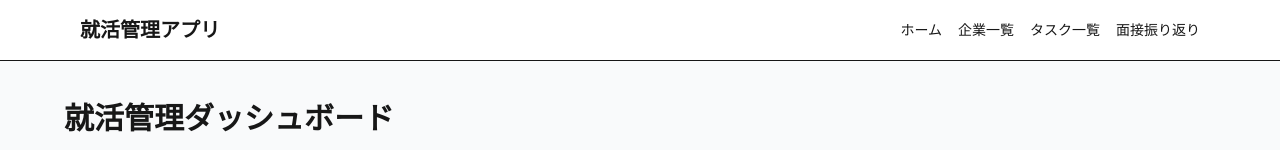
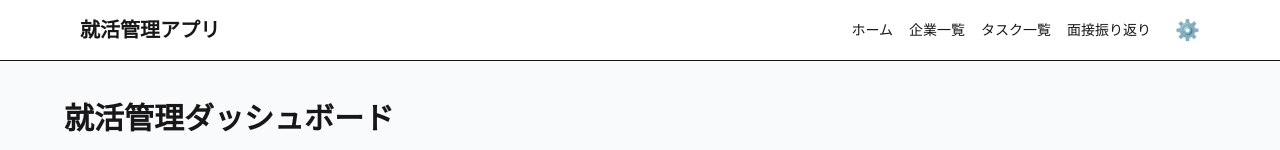
Before and after one commit to Baba-1811/job-manager, a Next.js app: page / in a window 1280 px wide. Shown: the top 150 px of the page. Built offline with nearby package versions, Linux system fonts and the light colour scheme; no server answers.

Commit message:
表示設定機能追加(文字サイズ・テーマカラー・フォント)

```diff
--- a/app/components/Header.tsx
+++ b/app/components/Header.tsx
@@ -1,13 +1,17 @@
-// app/components/Header.tsx
 "use client";
 
 import Link from "next/link";
 import { signOut, useSession } from "next-auth/react";
 import { useState } from "react";
+import SettingsPanel from "./SettingsPanel";
+import { useSettings, getSettingsClasses } from "../contexts/SettingsContext";
 
 export default function Header() {
   const { data: session } = useSession();
   const [menuOpen, setMenuOpen] = useState(false);
+  const [settingsOpen, setSettingsOpen] = useState(false);
+  const { settings } = useSettings();
+  const { themeColorClass } = getSettingsClasses(settings);
 
   return (
     <header className="border-b bg-white">
@@ -16,26 +20,53 @@ export default function Header() {
           就活管理アプリ
         </Link>
 
-        {/* ハンバーガーボタン（スマホのみ表示） */}
-        <button
-          className="md:hidden text-2xl"
-          onClick={() => setMenuOpen(!menuOpen)}
-        >
-          {menuOpen ? "✕" : "☰"}
-        </button>
+        {/* スマホ：ハンバーガー＋設定ボタン */}
+        <div className="flex items-center gap-3 md:hidden">
+          <div className="relative">
+            <button
+              onClick={() => { setSettingsOpen(!settingsOpen); setMenuOpen(false); }}
+              className="text-xl"
+            >
+              ⚙️
+            </button>
+            {settingsOpen && (
+              <SettingsPanel onClose={() => setSettingsOpen(false)} />
+            )}
+          </div>
+          <button
+            className="text-2xl"
+            onClick={() => { setMenuOpen(!menuOpen); setSettingsOpen(false); }}
+          >
+            {menuOpen ? "✕" : "☰"}
+          </button>
+        </div>
 
-        {/* PCナビ（md以上で表示） */}
+        {/* PCナビ */}
         <nav className="hidden md:flex gap-4 text-sm items-center">
           <Link href="/" className="hover:underline">ホーム</Link>
           <Link href="/companies" className="hover:underline">企業一覧</Link>
           <Link href="/tasks" className="hover:underline">タスク一覧</Link>
           <Link href="/reviews" className="hover:underline">面接振り返り</Link>
+
+          {/* 設定ボタン（PC） */}
+          <div className="relative ml-2">
+            <button
+              onClick={() => setSettingsOpen(!settingsOpen)}
+              className="text-xl hover:opacity-70"
+            >
+              ⚙️
+            </button>
+            {settingsOpen && (
+              <SettingsPanel onClose={() => setSettingsOpen(false)} />
+            )}
+          </div>
+
           {session?.user && (
-            <div className="flex items-center gap-3 ml-4">
+            <div className="flex items-center gap-3 ml-2">
               <span className="text-gray-500">{session.user.name}</span>
               <button
                 onClick={() => signOut({ callbackUrl: "/login" })}
-                className="bg-gray-100 hover:bg-gray-200 px-3 py-1 rounded text-sm"
+                className={`${themeColorClass} hover:opacity-80 px-3 py-1 rounded text-sm text-white`}
               >
                 ログアウト
               </button>
@@ -44,19 +75,19 @@ export default function Header() {
         </nav>
       </div>
 
-      {/* スマホメニュー（開いた時だけ表示） */}
+      {/* スマホメニュー */}
       {menuOpen && (
         <nav className="md:hidden border-t bg-white px-4 py-3 flex flex-col gap-3 text-sm">
-          <Link href="/" onClick={() => setMenuOpen(false)} className="hover:underline">ホーム</Link>
-          <Link href="/companies" onClick={() => setMenuOpen(false)} className="hover:underline">企業一覧</Link>
-          <Link href="/tasks" onClick={() => setMenuOpen(false)} className="hover:underline">タスク一覧</Link>
-          <Link href="/reviews" onClick={() => setMenuOpen(false)} className="hover:underline">面接振り返り</Link>
+          <Link href="/" onClick={() => setMenuOpen(false)}>ホーム</Link>
+          <Link href="/companies" onClick={() => setMenuOpen(false)}>企業一覧</Link>
+          <Link href="/tasks" onClick={() => setMenuOpen(false)}>タスク一覧</Link>
+          <Link href="/reviews" onClick={() => setMenuOpen(false)}>面接振り返り</Link>
           {session?.user && (
             <div className="flex items-center justify-between pt-2 border-t">
               <span className="text-gray-500">{session.user.name}</span>
               <button
                 onClick={() => signOut({ callbackUrl: "/login" })}
-                className="bg-gray-100 hover:bg-gray-200 px-3 py-1 rounded text-sm"
+                className={`${themeColorClass} hover:opacity-80 px-3 py-1 rounded text-sm text-white`}
               >
                 ログアウト
               </button>
--- /dev/null
+++ b/app/components/SettingsPanel.tsx
@@ -0,0 +1,83 @@
+"use client";
+
+import { useSettings, getSettingsClasses } from "../contexts/SettingsContext";
+
+export default function SettingsPanel({ onClose }: { onClose: () => void }) {
+  const { settings, updateSettings } = useSettings();
+  const { themeColorClass } = getSettingsClasses(settings);
+
+  return (
+    <div className="absolute right-0 top-12 z-50 w-72 rounded-xl border bg-white shadow-lg p-5">
+      <div className="flex items-center justify-between mb-4">
+        <h3 className="font-semibold text-base">表示設定</h3>
+        <button onClick={onClose} className="text-gray-400 hover:text-black text-lg">✕</button>
+      </div>
+
+      {/* 文字の大きさ */}
+      <div className="mb-4">
+        <label className="block text-sm font-medium text-gray-700 mb-2">文字の大きさ</label>
+        <div className="flex gap-2">
+          {(["small", "medium", "large"] as const).map((size) => (
+            <button
+              key={size}
+              onClick={() => updateSettings({ fontSize: size })}
+              className={`flex-1 rounded-md border py-2 text-sm transition-colors ${
+                settings.fontSize === size
+                  ? `${themeColorClass} text-white border-transparent`
+                  : "hover:bg-gray-50"
+              }`}
+            >
+              {{ small: "小", medium: "中", large: "大" }[size]}
+            </button>
+          ))}
+        </div>
+      </div>
+
+      {/* テーマカラー */}
+      <div className="mb-4">
+        <label className="block text-sm font-medium text-gray-700 mb-2">テーマカラー</label>
+        <div className="flex gap-3">
+          {(["black", "blue", "green", "rose"] as const).map((color) => {
+            const bgClass = {
+              black: "bg-black",
+              blue: "bg-blue-600",
+              green: "bg-green-600",
+              rose: "bg-rose-600",
+            }[color];
+            return (
+              <button
+                key={color}
+                onClick={() => updateSettings({ themeColor: color })}
+                className={`w-9 h-9 rounded-full ${bgClass} transition-transform ${
+                  settings.themeColor === color
+                    ? "ring-2 ring-offset-2 ring-gray-400 scale-110"
+                    : "hover:scale-105"
+                }`}
+              />
+            );
+          })}
+        </div>
+      </div>
+
+      {/* フォント */}
+      <div>
+        <label className="block text-sm font-medium text-gray-700 mb-2">フォント</label>
+        <div className="flex gap-2">
+          {(["sans", "serif", "mono"] as const).map((font) => (
+            <button
+              key={font}
+              onClick={() => updateSettings({ fontFamily: font })}
+              className={`flex-1 rounded-md border py-2 text-sm transition-colors ${
+                settings.fontFamily === font
+                  ? `${themeColorClass} text-white border-transparent`
+                  : "hover:bg-gray-50"
+              }`}
+            >
+              {{ sans: "ゴシック", serif: "明朝", mono: "等幅" }[font]}
+            </button>
+          ))}
+        </div>
+      </div>
+    </div>
+  );
+}
--- /dev/null
+++ b/app/components/SettingsWrapper.tsx
@@ -0,0 +1,14 @@
+"use client";
+
+import { useSettings, getSettingsClasses } from "../contexts/SettingsContext";
+
+export default function SettingsWrapper({ children }: { children: React.ReactNode }) {
+  const { settings } = useSettings();
+  const { fontSizeClass, fontFamilyClass } = getSettingsClasses(settings);
+
+  return (
+    <div className={`${fontSizeClass} ${fontFamilyClass}`}>
+      {children}
+    </div>
+  );
+}
--- /dev/null
+++ b/app/contexts/SettingsContext.tsx
@@ -0,0 +1,79 @@
+"use client";
+
+import { createContext, useContext, useEffect, useState } from "react";
+
+type FontSize = "small" | "medium" | "large";
+type ThemeColor = "black" | "blue" | "green" | "rose";
+type FontFamily = "sans" | "serif" | "mono";
+
+type Settings = {
+  fontSize: FontSize;
+  themeColor: ThemeColor;
+  fontFamily: FontFamily;
+};
+
+type SettingsContextType = {
+  settings: Settings;
+  updateSettings: (newSettings: Partial<Settings>) => void;
+};
+
+const defaultSettings: Settings = {
+  fontSize: "medium",
+  themeColor: "black",
+  fontFamily: "sans",
+};
+
+const SettingsContext = createContext<SettingsContextType>({
+  settings: defaultSettings,
+  updateSettings: () => {},
+});
+
+export function SettingsProvider({ children }: { children: React.ReactNode }) {
+  const [settings, setSettings] = useState<Settings>(defaultSettings);
+
+  // LocalStorageから読み込み
+  useEffect(() => {
+    const saved = localStorage.getItem("app-settings");
+    if (saved) {
+      setSettings(JSON.parse(saved));
+    }
+  }, []);
+
+  const updateSettings = (newSettings: Partial<Settings>) => {
+    const updated = { ...settings, ...newSettings };
+    setSettings(updated);
+    localStorage.setItem("app-settings", JSON.stringify(updated));
+  };
+
+  return (
+    <SettingsContext.Provider value={{ settings, updateSettings }}>
+      {children}
+    </SettingsContext.Provider>
+  );
+}
+
+export const useSettings = () => useContext(SettingsContext);
+
+// 設定値をTailwindクラスに変換するヘルパー
+export function getSettingsClasses(settings: Settings) {
+  const fontSizeClass = {
+    small: "text-sm",
+    medium: "text-base",
+    large: "text-lg",
+  }[settings.fontSize];
+
+  const themeColorClass = {
+    black: "bg-black",
+    blue: "bg-blue-600",
+    green: "bg-green-600",
+    rose: "bg-rose-600",
+  }[settings.themeColor];
+
+  const fontFamilyClass = {
+    sans: "font-sans",
+    serif: "font-serif",
+    mono: "font-mono",
+  }[settings.fontFamily];
+
+  return { fontSizeClass, themeColorClass, fontFamilyClass };
+}
--- a/app/layout.tsx
+++ b/app/layout.tsx
@@ -2,6 +2,8 @@ import type { Metadata } from "next";
 import "./globals.css";
 import Header from "./components/Header";
 import { SessionProvider } from "next-auth/react";
+import { SettingsProvider } from "./contexts/SettingsContext";
+import SettingsWrapper from "./components/SettingsWrapper";
 
 export const metadata: Metadata = {
   title: "就活管理アプリ",
@@ -17,8 +19,12 @@ export default function RootLayout({
     <html lang="ja">
       <body>
         <SessionProvider>
-          <Header />
-          {children}
+          <SettingsProvider>
+            <SettingsWrapper>
+              <Header />
+              {children}
+            </SettingsWrapper>
+          </SettingsProvider>
         </SessionProvider>
       </body>
     </html>
```
